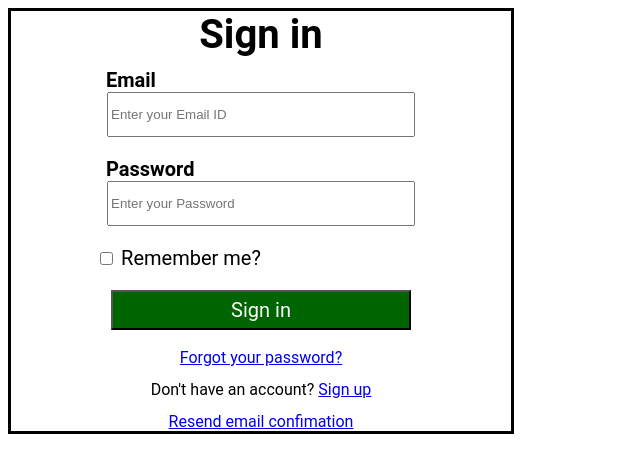
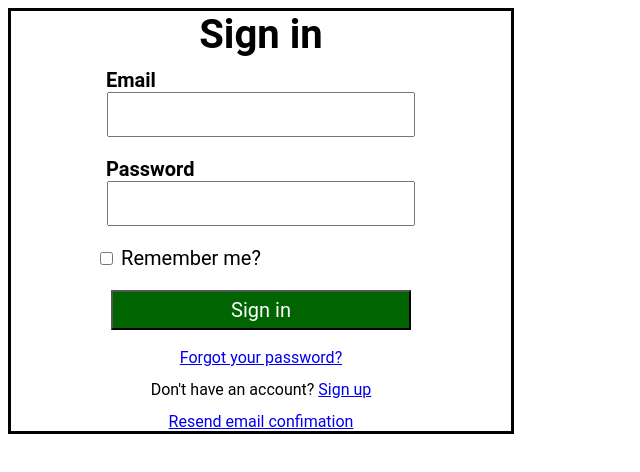
Before and after one commit to RajPatel0111/login-form, a React (Create React App) app: page / in a window 1280 px wide. Shown: the top 472 px of the page, without its empty margins (0-640 px from the left). Built offline with nearby package versions, Linux system fonts and the light colour scheme.

Commit message:
Final Version

```diff
--- a/src/LoginForm.js
+++ b/src/LoginForm.js
@@ -136,7 +136,6 @@ class LoginForm extends Component {
               onChange={(event) => {
                 this.onChange(event);
               }}
-              placeholder="Enter your Email ID"
               className="divison"
             />
             {this.state.wrongEmail ? (
@@ -153,7 +152,6 @@ class LoginForm extends Component {
               onChange={(event) => {
                 this.onChange(event);
               }}
-              placeholder="Enter your Password"
               className="divison"
             />
             {this.state.wrongPassword ? (
```
